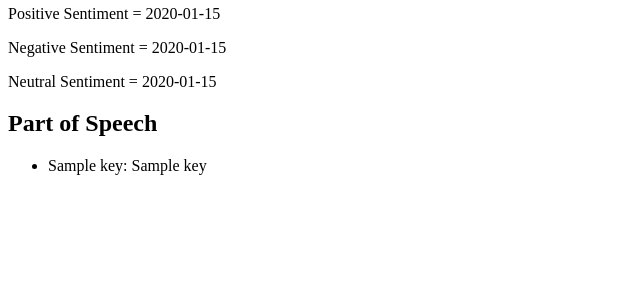
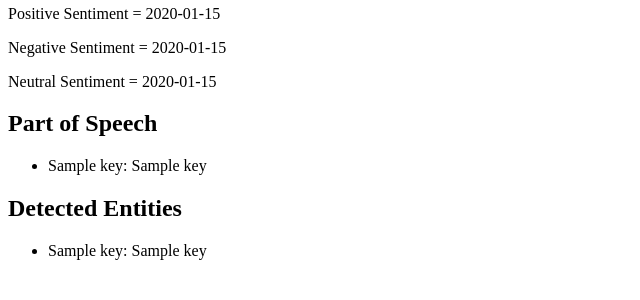
Before and after one commit to dineshtamang14/Grammarly-with-AWS, a Flask app: template templates/index.html in a window 1280 px wide. Shown: the part 316-616 px from the top of the page, without its empty margins (0-640 px from the left). Run offline with Flask 2, Linux system fonts and the light colour scheme; the template is opened without the code that fills it: most values are stand-ins (such as "Sample title", 1, 10 or a date in 2020).

Commit message:
created method to detect a entity

```diff
--- /dev/null
+++ b/entity.py
@@ -0,0 +1,18 @@
+import boto3
+
+
+text = []
+type = []
+
+def detect_entity(input: str) -> dict:
+    comprehend = boto3.client(service_name="comprehend", region_name="us-east-1")
+    result = comprehend.detect_entities(Text=input, LanguageCode="en")
+
+    for i in result["Entities"]:
+        text.append(i["Text"])
+        type.append(i["Type"])
+
+    entity_dict = dict(zip(text, type))
+    return entity_dict
+
+print(detect_entity("i hate you"))
--- a/main.py
+++ b/main.py
@@ -2,6 +2,7 @@ from flask import Flask, render_template, request
 from translate import *
 from sentiment import *
 from pos import *
+from entity import *
 
 
 app = Flask(__name__)
@@ -21,7 +22,8 @@ def main():
             translate = do_translate(input)
             sentiment = do_sentiment_analysis(input)
             part_of_speech = detect_pos(input)
-        return render_template("index.html", input=input, lang=lang, translate=translate, sentiment=sentiment, part_of_speech=part_of_speech)
+            entities = detect_entity(input)
+        return render_template("index.html", input=input, lang=lang, translate=translate, sentiment=sentiment, part_of_speech=part_of_speech, entities=entities)
 
 
 if __name__ == "__main__":
--- a/templates/index.html
+++ b/templates/index.html
@@ -47,5 +47,14 @@
         {% endfor %}
     </ul>
     {% endif %}
+
+    {% if entities %}
+    <h2>Detected Entities</h2>
+    <ul>
+        {% for key in entities %}
+        <li>{{key}}: {{entities[key]}}</li>
+        {% endfor %}
+    </ul>
+    {% endif %}
 </body>
 </html>
```
